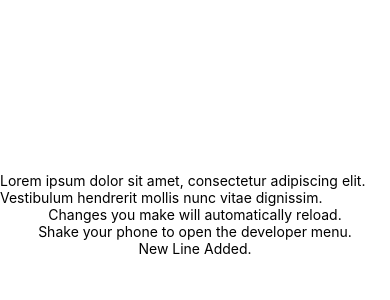
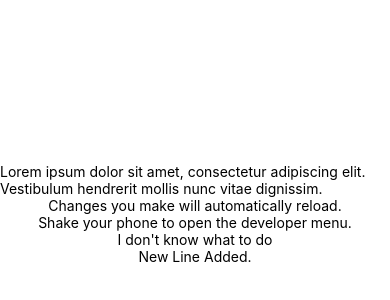
Before and after one commit to alvaropaco/react-match-boilerplate, a React Native app: screen / in a window 390 px wide. Shown: the part 208-508 px from the top of the page. Built offline with nearby package versions, Linux system fonts and the light colour scheme.

Commit message:
Inserção de texto

```diff
--- a/App.js
+++ b/App.js
@@ -8,6 +8,7 @@ export default class App extends React.Component {
         <Text>Lorem ipsum dolor sit amet, consectetur adipiscing elit. Vestibulum hendrerit mollis nunc vitae dignissim.</Text>
         <Text>Changes you make will automatically reload.</Text>
         <Text>Shake your phone to open the developer menu.</Text>
+        <Text>I don't know what to do</Text>
 	<Text>New Line Added.</Text>
       </View>
     );
```
